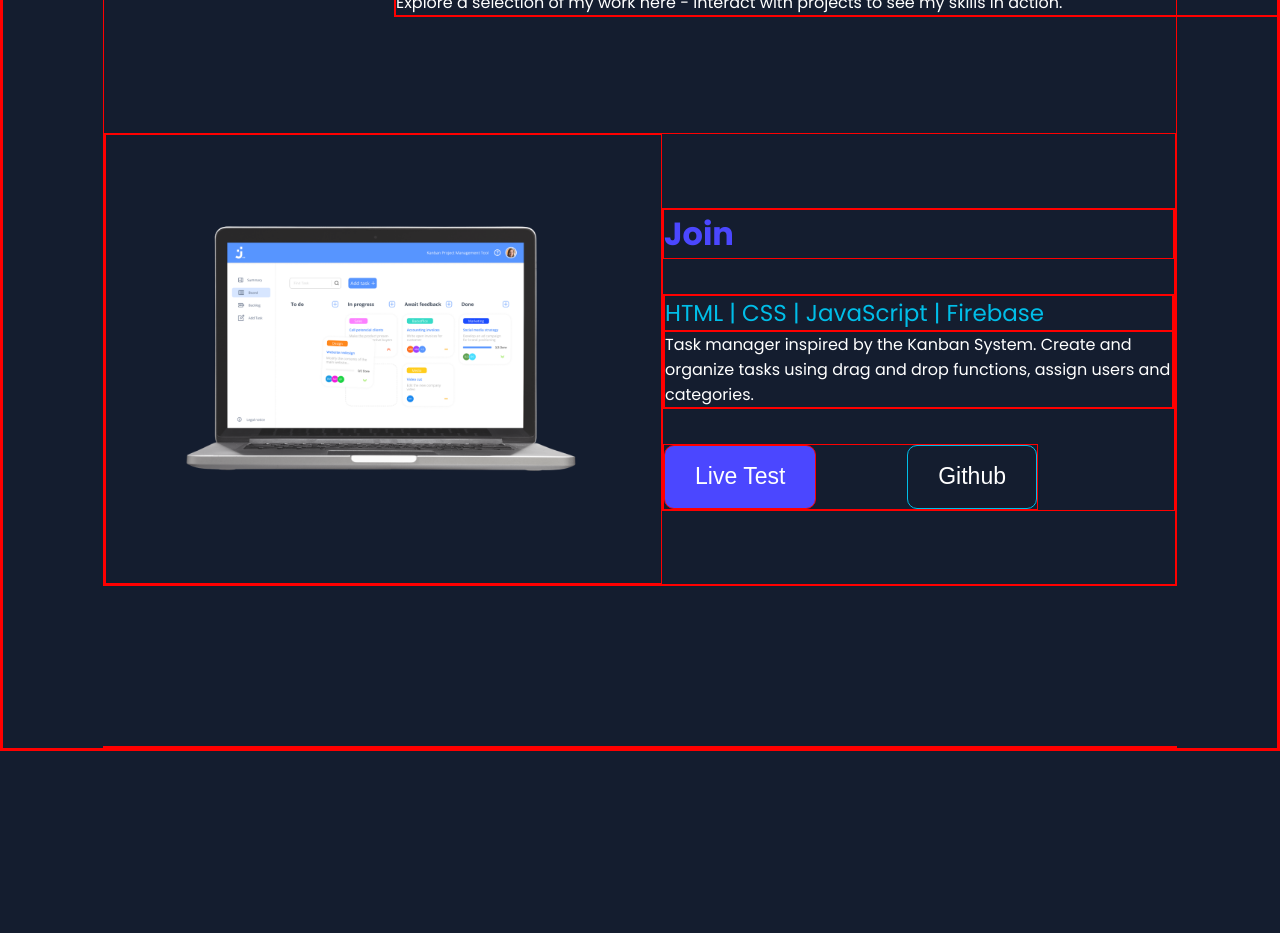
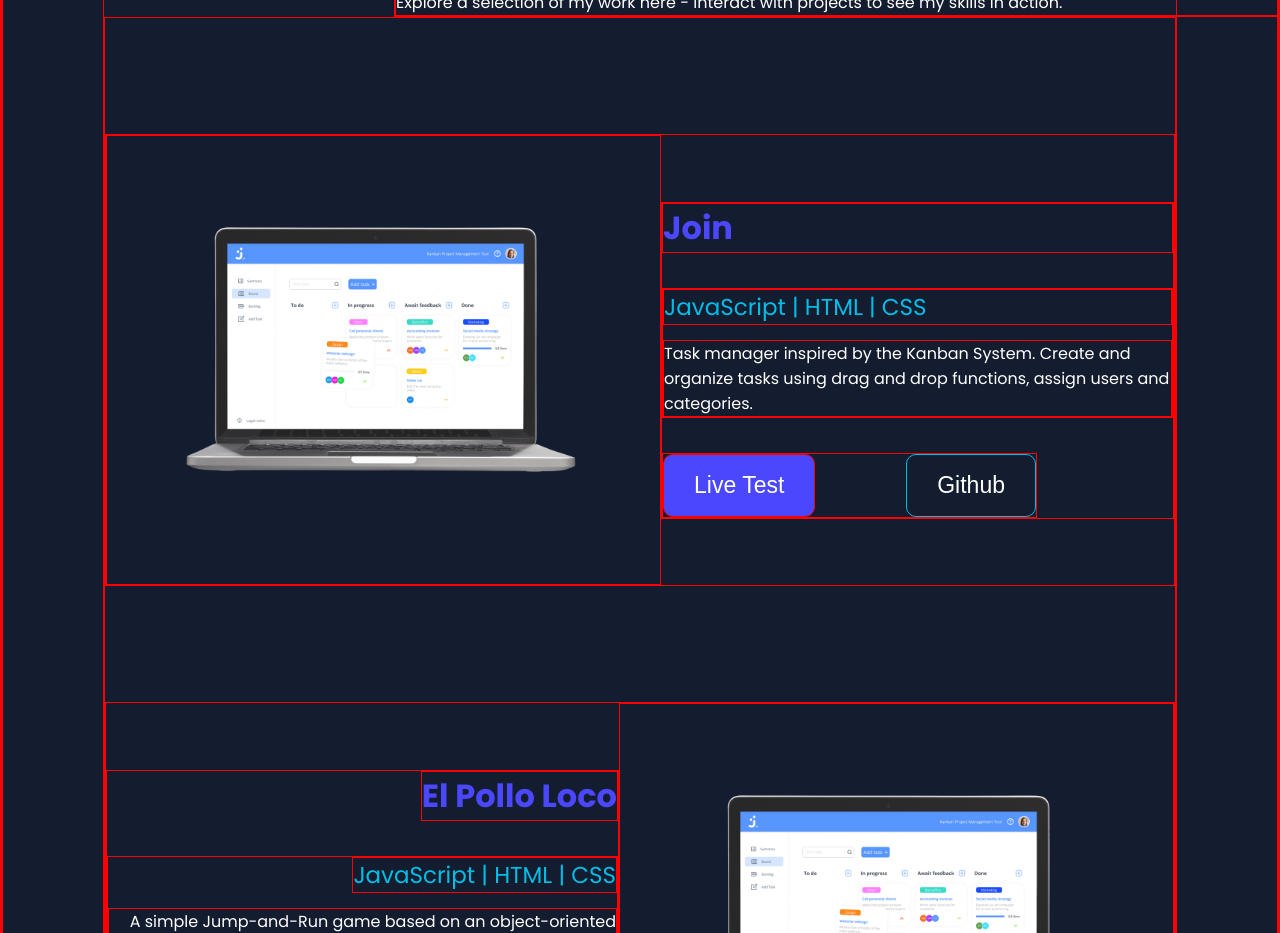
Before and after one commit to AnonymMonkey/portfolio, an Angular app: page / in a window 1280 px wide. Shown: the part 2600-3533 px from the top of the page. Before the commit the page ends 3351 px from the top, so only its background shows below. Built offline with nearby package versions, Linux system fonts and the light colour scheme.

Commit message:
update portfolio projects section

```diff
--- a/src/app/portfolio/portfolio.component.html
+++ b/src/app/portfolio/portfolio.component.html
@@ -10,4 +10,13 @@
   </p>
 </div>
 
-<app-projects-right></app-projects-right>
+<div class="p-projects">
+  <app-projects
+    *ngFor="let item of projectsData.title; let i = index"
+    [title]="projectsData.title[i]"
+    [skills]="projectsData.skills[i]"
+    [description]="projectsData.description[i]"
+    [image]="projectsData.images[i]"
+  >
+  </app-projects>
+</div>
--- a/src/app/portfolio/portfolio.component.scss
+++ b/src/app/portfolio/portfolio.component.scss
@@ -48,10 +48,16 @@
   }
 }
 
-app-projects-right {
-  display: flex;
-  align-items: center;
-  justify-content: space-between;
+.p-projects {
+  app-projects {
+    display: flex;
+    align-items: center;
+    justify-content: space-between;
 
-  margin-top: 116px;
+    margin-top: 116px;
+  }
+
+  > app-projects:nth-child(2) {
+    flex-direction: row-reverse;
+  }
 }
--- a/src/app/portfolio/portfolio.component.ts
+++ b/src/app/portfolio/portfolio.component.ts
@@ -1,12 +1,55 @@
-import { Component } from '@angular/core';
-import { ProjectsLeftComponent } from './projects-left/projects-left.component';
-import { ProjectsRightComponent } from './projects-right/projects-right.component';
+import {
+  Component,
+  QueryList,
+  AfterViewInit,
+  ViewChildren,
+  Renderer2,
+  ElementRef,
+} from '@angular/core';
+import { ProjectsComponent } from './projects/projects.component';
+import { CommonModule } from '@angular/common';
 
 @Component({
   selector: 'app-portfolio',
   standalone: true,
-  imports: [ProjectsLeftComponent, ProjectsRightComponent],
+  imports: [CommonModule, ProjectsComponent],
   templateUrl: './portfolio.component.html',
-  styleUrl: './portfolio.component.scss',
+  styleUrls: ['./portfolio.component.scss'],
 })
-export class PortfolioComponent {}
+export class PortfolioComponent implements AfterViewInit {
+  @ViewChildren(ProjectsComponent, { read: ElementRef })
+  projects!: QueryList<ElementRef>;
+
+  projectsData = {
+    title: ['Join', 'El Pollo Loco', 'Another Project'],
+    skills: [
+      'JavaScript | HTML | CSS',
+      'JavaScript | HTML | CSS',
+      'Another Project',
+    ],
+    description: [
+      'Task manager inspired by the Kanban System. Create and organize tasks using drag and drop functions, assign users and categories.',
+      'A simple Jump-and-Run game based on an object-oriented approach. Help Pepe to find coins and Salsa bottles to fight against the chickens.',
+      'Another Project',
+    ],
+    images: [
+      'assets/img/projects/join-laptop.png',
+      'assets/img/projects/join-laptop.png',
+      'assets/img/projects/join-laptop.png',
+    ],
+  };
+
+  constructor(private renderer: Renderer2) {}
+
+  ngAfterViewInit() {
+    let count = 1;
+    this.projects.forEach((project: ElementRef) => {
+      const projectRightside =
+        project.nativeElement.querySelector('.project-rightside');
+      if (count % 2 === 0) {
+        this.renderer.addClass(projectRightside, 'align-end');
+      }
+      count++;
+    });
+  }
+}
--- a/src/app/portfolio/projects-left/projects-left.component.html
+++ /dev/null
@@ -1 +0,0 @@
-<p>projects-left works!</p>
--- a/src/app/portfolio/projects-right/projects-right.component.html
+++ /dev/null
@@ -1,15 +0,0 @@
-<img src="assets/img/projects/join-laptop.png" alt="" />
-<div class="project-right-rightside">
-  <h3>Join</h3>
-  <div>
-    <p>HTML | CSS | JavaScript | Firebase</p>
-    <p>
-      Task manager inspired by the Kanban System. Create and organize tasks
-      using drag and drop functions, assign users and categories.
-    </p>
-  </div>
-  <div class="project-right-rightside-buttons">
-    <button>Live Test</button>
-    <button>Github</button>
-  </div>
-</div>
--- /dev/null
+++ b/src/app/portfolio/projects/projects.component.html
@@ -0,0 +1,12 @@
+<img [src]="image" alt="" />
+<div class="project-rightside">
+  <h3>{{ title }}</h3>
+  <div class="project-rightside-description">
+    <p>{{ skills }}</p>
+    <p>{{ description }}</p>
+  </div>
+  <div class="project-rightside-buttons">
+    <button>Live Test</button>
+    <button>Github</button>
+  </div>
+</div>
--- a/src/app/portfolio/projects-right/projects-right.component.scss
+++ b/src/app/portfolio/projects/projects.component.scss
@@ -4,7 +4,7 @@ img {
   object-fit: contain;
 }
 
-.project-right-rightside {
+.project-rightside {
   display: flex;
   flex-direction: column;
 
@@ -22,6 +22,12 @@ img {
     color: #4b47ff;
   }
 
+  > .project-rightside-description {
+    display: flex;
+    flex-direction: column;
+
+    gap: 15px;
+
     p:first-child {
       font-size: 23px;
       font-weight: 400;
@@ -34,8 +40,9 @@ img {
       font-size: 16px;
       font-weight: 400;
     }
+  }
 
-  .project-right-rightside-buttons {
+  .project-rightside-buttons {
     display: flex;
     justify-content: space-between;
 
@@ -68,4 +75,16 @@ img {
       font-weight: 400;
     }
   }
+
+  &.align-end {
+    align-items: flex-end;
+
+    > .project-rightside-description {
+      display: flex;
+      flex-direction: column;
+      align-items: end;
+
+      text-align: end;
     }
+  }
+}
```
Also changed, not shown: src/app/portfolio/projects-left/projects-left.component.ts (deleted, +0 -12 lines), src/app/portfolio/projects-right/projects-right.component.ts (deleted, +0 -12 lines), src/app/portfolio/projects/projects.component.ts (added, +15 -0 lines), src/app/portfolio/projects-left/projects-left.component.scss (deleted), 2 other files (tests, documents, lock files or other folders). Lines whose indentation alone changed are shown as unchanged.
